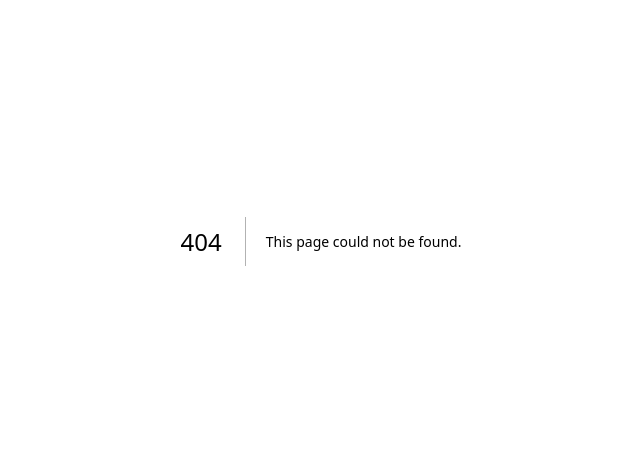
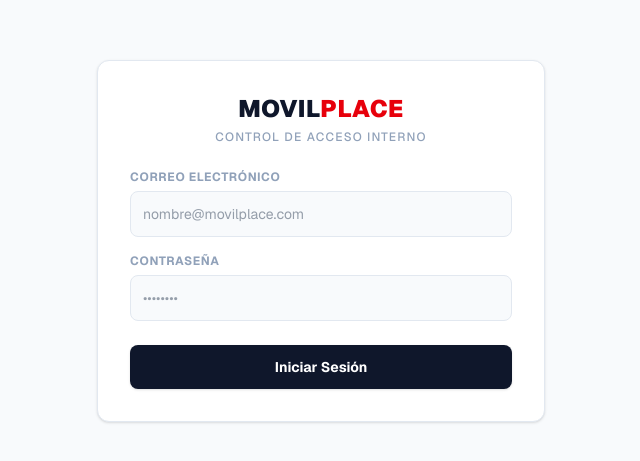
Before and after one commit to Ricardo-rdz-dz/celulares-frontend, a Next.js app: page /login in a window 1280 px wide. Before the commit this address had no page. Shown: the part 159-620 px from the top of the page, without its empty margins (319-959 px from the left). Built offline with nearby package versions, Linux system fonts and the light colour scheme.

Commit message:
se implementaron usuarios y pagina login

```diff
--- a/app/admin/nuevo/page.tsx
+++ b/app/admin/nuevo/page.tsx
@@ -18,6 +18,15 @@ export default function NuevoRegistro() {
     setLoading(true);
 
     try {
+      // ✨ 1. EXTRAER EL USUARIO ACTIVO DEL NAVEGADOR
+      let creadoPorId = null;
+      const usuarioActivoRaw = localStorage.getItem('movilplace_user');
+      if (usuarioActivoRaw) {
+        const usuario = JSON.parse(usuarioActivoRaw);
+        creadoPorId = usuario.id;
+      }
+
+      // 2. CREAR O RECUPERAR CLIENTE
       const resCliente = await fetch(`${process.env.NEXT_PUBLIC_API_URL}/clientes`, {
         method: 'POST',
         headers: { 'Content-Type': 'application/json' },
@@ -31,7 +40,7 @@ export default function NuevoRegistro() {
         return;
       }
 
-      // Enviamos TODOS los datos al backend
+      // ✨ 3. CREAR EL TICKET CON EL ID DEL TÉCNICO
       const resTicket = await fetch(`${process.env.NEXT_PUBLIC_API_URL}/tickets`, {
         method: 'POST',
         headers: { 'Content-Type': 'application/json' },
@@ -43,7 +52,8 @@ export default function NuevoRegistro() {
           pin_desbloqueo: form.pin,
           detalles_esteticos: form.detalles,
           falla_reportada: form.falla,
-          anticipo: parseFloat(form.anticipo)
+          anticipo: parseFloat(form.anticipo),
+          creado_por: creadoPorId // 👈 AQUÍ AGREGAMOS LA AUDITORÍA
         })
       });
       const dataTicket = await resTicket.json();
@@ -54,7 +64,8 @@ export default function NuevoRegistro() {
         return;
       }
 
-      router.push('/admin');
+      // ✨ 4. FLUJO AUTOMATIZADO: Redirigir directo a imprimir la nota de recepción
+      router.push(`/admin/ticket/${dataTicket.ticket.id}/nota`);
 
     } catch (error) {
       console.error("Error:", error);
--- /dev/null
+++ b/app/login/page.tsx
@@ -0,0 +1,106 @@
+'use client';
+import { useState } from 'react';
+import { useRouter } from 'next/navigation';
+
+export default function Login() {
+  const router = useRouter();
+  const [correo, setCorreo] = useState('');
+  const [password, setPassword] = useState('');
+  const [error, setError] = useState('');
+  const [cargando, setCargando] = useState(false);
+
+  const handleLogin = async (e: React.FormEvent) => {
+    e.preventDefault();
+    setError('');
+    setCargando(true);
+
+    try {
+      const res = await fetch(`${process.env.NEXT_PUBLIC_API_URL}/auth/login`, {
+        method: 'POST',
+        headers: { 'Content-Type': 'application/json' },
+        body: JSON.stringify({ correo, password }),
+      });
+
+      const data = await res.json();
+
+      if (!res.ok) {
+        throw new Error(data.error || 'Credenciales incorrectas');
+      }
+
+      // Guardar el token y los datos del usuario en el navegador
+      localStorage.setItem('movilplace_token', data.token);
+      localStorage.setItem('movilplace_user', JSON.stringify(data.usuario));
+
+      // Redirigir al panel administrativo principal
+      router.push('/admin');
+    } catch (err: any) {
+      setError(err.message);
+    } finally {
+      setCargando(false);
+    }
+  };
+
+  return (
+    <div className="min-h-screen bg-slate-50 flex flex-col items-center justify-center p-4 font-sans text-slate-800">
+      <div className="w-full max-w-md bg-white p-8 rounded-xl border border-slate-200 shadow-sm space-y-6">
+
+        {/* LOGO Y ENCABEZADO */}
+        <div className="text-center space-y-1">
+          <h1 className="text-2xl font-black tracking-wide uppercase text-slate-900">
+            MOVIL<span className="text-red-600">PLACE</span>
+          </h1>
+          <p className="text-xs text-slate-400 font-medium uppercase tracking-widest">
+            Control de Acceso Interno
+          </p>
+        </div>
+
+        {/* MENSAJE DE ERROR */}
+        {error && (
+          <div className="bg-red-50 border border-red-200 text-red-700 text-xs font-semibold p-3 rounded-lg text-center">
+            ⚠️ {error}
+          </div>
+        )}
+
+        {/* FORMULARIO */}
+        <form onSubmit={handleLogin} className="space-y-4">
+          <div>
+            <label className="block text-xs font-bold uppercase tracking-wider text-slate-400 mb-1.5">
+              Correo Electrónico
+            </label>
+            <input
+              type="email"
+              required
+              value={correo}
+              onChange={(e) => setCorreo(e.target.value)}
+              placeholder="nombre@movilplace.com"
+              className="w-full bg-slate-50 border border-slate-200 rounded-lg p-3 text-sm text-slate-700 outline-none focus:border-slate-400 focus:bg-white transition-all"
+            />
+          </div>
+
+          <div>
+            <label className="block text-xs font-bold uppercase tracking-wider text-slate-400 mb-1.5">
+              Contraseña
+            </label>
+            <input
+              type="password"
+              required
+              value={password}
+              onChange={(e) => setPassword(e.target.value)}
+              placeholder="••••••••"
+              className="w-full bg-slate-50 border border-slate-200 rounded-lg p-3 text-sm text-slate-700 outline-none focus:border-slate-400 focus:bg-white transition-all"
+            />
+          </div>
+
+          <button
+            type="submit"
+            disabled={cargando}
+            className="w-full bg-slate-900 hover:bg-slate-800 text-white font-bold py-3 px-4 rounded-lg text-sm transition-all shadow-sm disabled:opacity-50 mt-2"
+          >
+            {cargando ? 'Autenticando...' : 'Iniciar Sesión'}
+          </button>
+        </form>
+
+      </div>
+    </div>
+  );
+}
```
